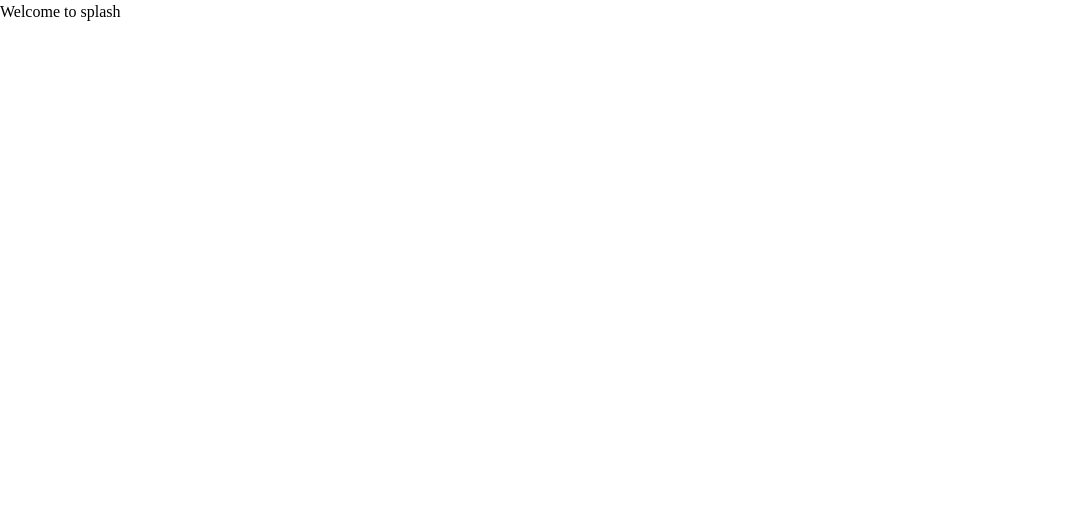
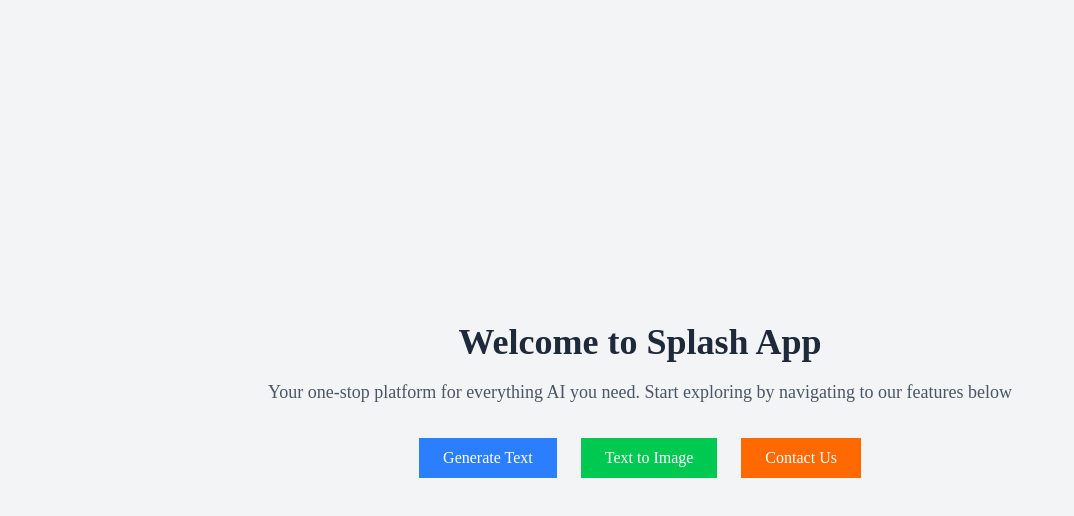
Before and after one commit to abenooo/alx-project-0x03-setup, a Next.js app in the folder alx-project-0x03/: page / in a window 1280 px wide. Shown: the top 516 px of the page, without its empty margins (0-1074 px from the left). Built offline with nearby package versions, Linux system fonts and the light colour scheme.

Commit message:
implemented home

```diff
--- a/alx-project-0x03/pages/index.tsx
+++ b/alx-project-0x03/pages/index.tsx
@@ -1,7 +1,49 @@
+import Button from "@/components/common/Button";
+import { useRouter } from "next/router";
+
+interface PageRouteProps {
+  pageRoute: string;
+}
+
 const Home: React.FC = () => {
+  const router = useRouter();
+
+  // imperative routing with useRouter
+  const routeToNextPage = ({ pageRoute }: PageRouteProps) => {
+    router.push(pageRoute, undefined, {
+      shallow: false,
+    });
+  };
   return (
-    <div>
-      <h1>Welcome to splash </h1>
+    <div className="min-h-screen bg-gray-100 flex flex-col text-center justify-center items-center">
+      {/* welcome message */}
+      <h1 className="text-4xl font-bold text-gray-800 mb-4">
+        Welcome to Splash App
+      </h1>
+
+      <p className="text-lg text-gray-600 mb-8">
+        Your one-stop platform for everything AI you need. Start exploring by
+        navigating to our features below
+      </p>
+
+      {/* navigation options */}
+      <div className="flex gap-6">
+        <Button
+          buttonLabel="Generate Text"
+          buttonBackgroundColor="blue"
+          action={() => routeToNextPage({ pageRoute: "/generate-text-ai" })}
+        />
+        <Button
+          buttonLabel="Text to Image"
+          buttonBackgroundColor="green"
+          action={() => routeToNextPage({ pageRoute: "/text-to-image" })}
+        />
+        <Button
+          buttonLabel="Contact Us"
+          buttonBackgroundColor="orange"
+          action={() => routeToNextPage({ pageRoute: "/counter-app" })}
+        />
+      </div>
     </div>
   );
 };
```
